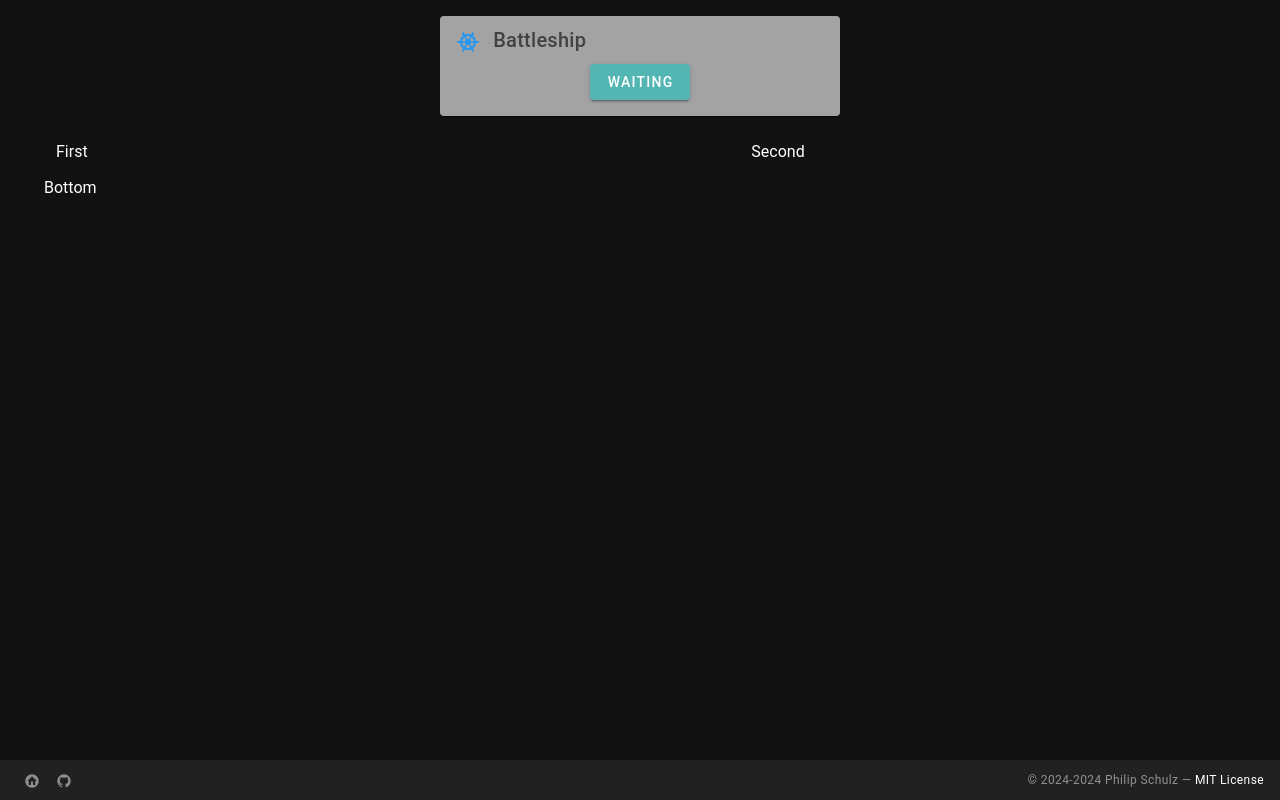
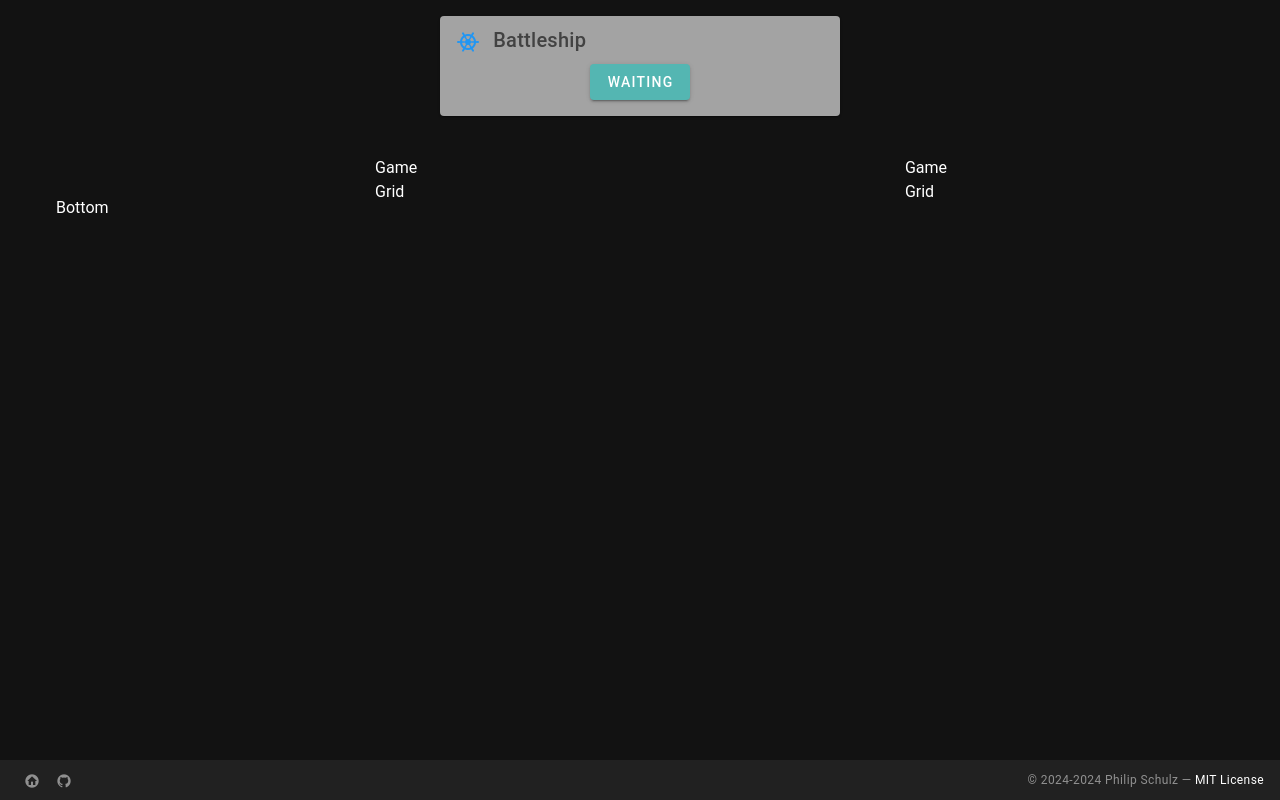
Before and after one commit to PhischDotOrg/battleship, a Vue app in the folder nodejs/: page / in a window 1280 px wide. Built offline with nearby package versions, Linux system fonts and the light colour scheme.

Commit message:
Structure for Game Grid and Opponents View

```diff
--- a/nodejs/src/components.d.ts
+++ b/nodejs/src/components.d.ts
@@ -8,9 +8,15 @@ export {}
 declare module 'vue' {
   export interface GlobalComponents {
     AppFooter: typeof import('./components/AppFooter.vue')['default']
+    GameGrid: typeof import('./components/GameGrid.vue')['default']
     GameState: typeof import('./components/GameState.vue')['default']
     Header: typeof import('./components/Header.vue')['default']
     HelloWorld: typeof import('./components/HelloWorld.vue')['default']
+    OpponentGrid: typeof import('./components/OpponentGrid.vue')['default']
+    OpponentGrid1: typeof import('./components/OpponentGrid1.vue')['default']
+    OpponentGrid2: typeof import('./components/OpponentGrid2.vue')['default']
+    OpponentGrid3: typeof import('./components/OpponentGrid4.vue')['default']
+    OpponentGrid4: typeof import('./components/OpponentGrid4.vue')['default']
     RouterLink: typeof import('vue-router')['RouterLink']
     RouterView: typeof import('vue-router')['RouterView']
   }
--- /dev/null
+++ b/nodejs/src/components/GameGrid.vue
@@ -0,0 +1,13 @@
+<template>
+  <v-container>
+    <v-row>
+      <v-col cols="12">
+        Game Grid
+      </v-col>
+    </v-row>
+  </v-container>
+</template>
+
+<script lang="ts" setup>
+
+</script>
--- /dev/null
+++ b/nodejs/src/components/OpponentGrid.vue
@@ -0,0 +1,23 @@
+<template>
+  <OpponentGrid1 v-if="props.opponents == 1" />
+  <OpponentGrid2 v-else-if="props.opponents == 2" />
+  <OpponentGrid4
+    v-else-if="props.opponents == 3 || props.opponents == 4"
+    :opponents="props.opponents"
+  />
+  <GameState
+    v-else
+    status="error"
+  />
+</template>
+
+<script lang="ts" setup>
+  import { defineProps } from 'vue';
+
+  const props = defineProps({
+    opponents: {
+      type: Number,
+      default: 1
+    }
+  });
+</script>
--- /dev/null
+++ b/nodejs/src/components/OpponentGrid1.vue
@@ -0,0 +1,10 @@
+<template>
+  <GameGrid
+    width="10"
+    height="10"
+  />
+</template>
+
+<script lang="ts" setup>
+
+</script>
--- /dev/null
+++ b/nodejs/src/components/OpponentGrid2.vue
@@ -0,0 +1,6 @@
+<template>
+  Opponent Grid 2
+</template>
+
+<script lang="ts" setup>
+</script>
--- /dev/null
+++ b/nodejs/src/components/OpponentGrid4.vue
@@ -0,0 +1,14 @@
+<template>
+  Opponent Grid {{ props.opponents }}
+</template>
+
+<script lang="ts" setup>
+  import { defineProps } from 'vue';
+
+  const props = defineProps({
+    opponents: {
+      type: Number,
+      default: 4
+    }
+  });
+</script>
--- a/nodejs/src/pages/index.vue
+++ b/nodejs/src/pages/index.vue
@@ -1,21 +1,33 @@
 <template>
   <v-container>
+    <!-- Header Row -->
     <v-row no-gutters>
       <v-col cols="12">
         <Header />
       </v-col>
     </v-row>
+
+    <!-- Main Content -->
     <v-row>
-      <v-col cols="5">
-        First
+      <v-spacer cols="1" />
+      <v-col cols="4">
+        <GameGrid
+          width="10"
+          height="10"
+        />
       </v-col>
       <v-spacer cols="2" />
-      <v-col cols="5">
-        Second
+      <v-col cols="4">
+        <OpponentGrid opponents="1" />
       </v-col>
+      <v-spacer cols="1" />
     </v-row>
+
+    <!-- Footer Row -->
     <v-row>
-      Bottom
+      <v-col cols="12">
+        Bottom
+      </v-col>
     </v-row>
   </v-container>
 </template>
```
